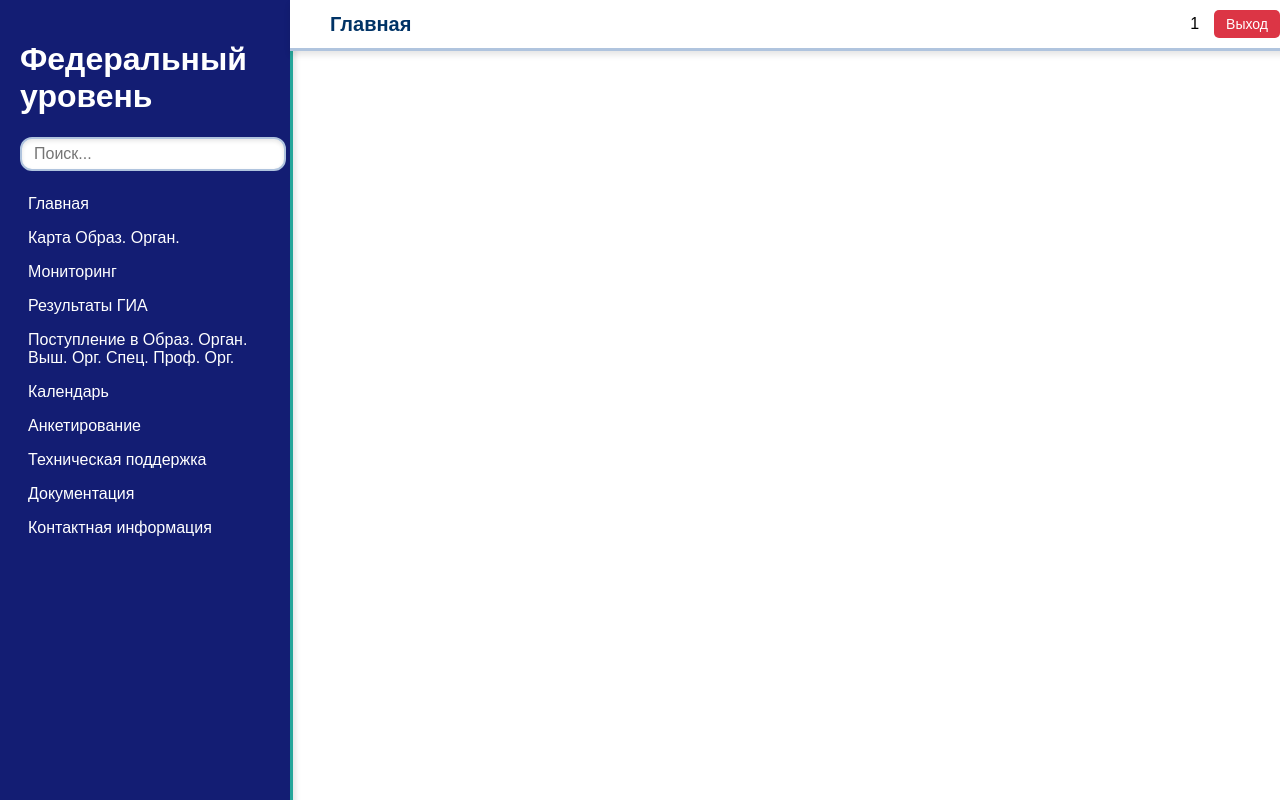
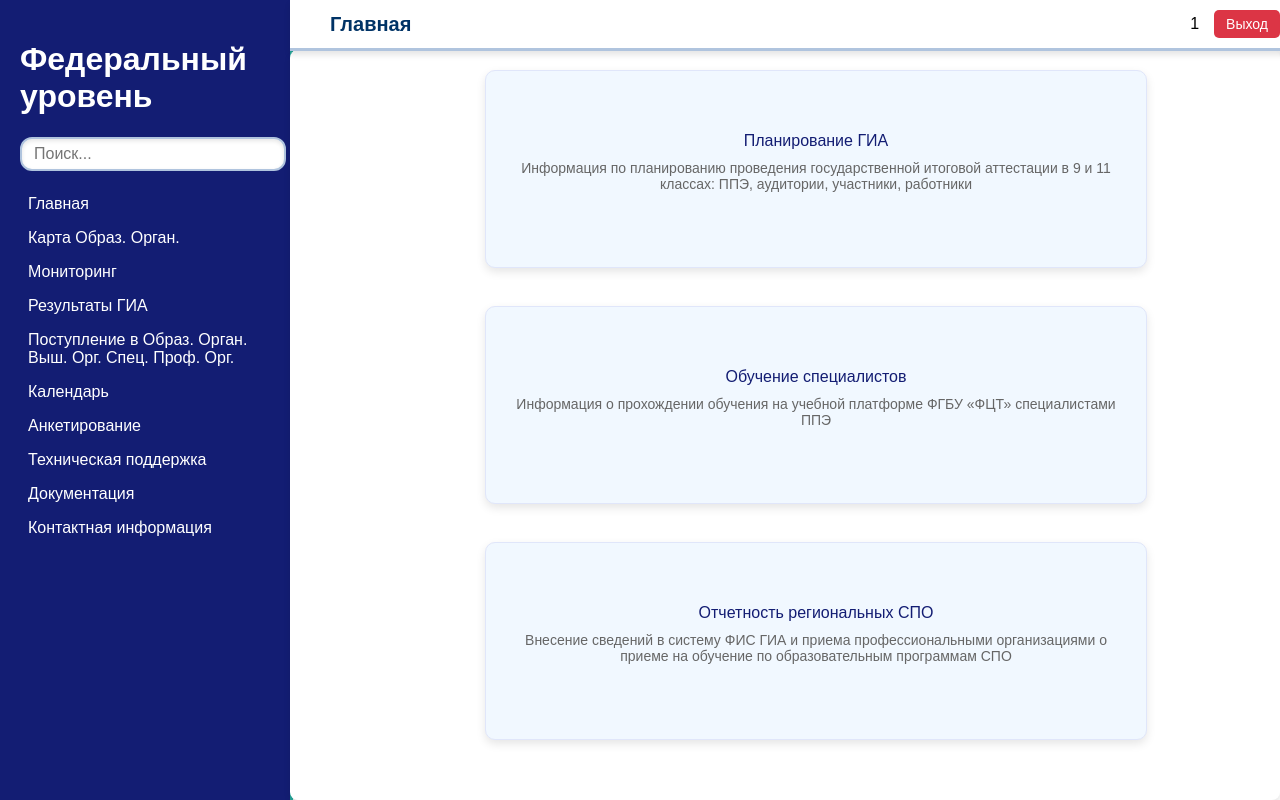
Before and after one commit to lonelygu/FCT_dashboard, a Flask app: page /monitoring in a window 1280 px wide. Run offline with Flask 3, Linux system fonts and the light colour scheme; a user stored in the database is signed in.

Commit message:
v 0.002.5

```diff
--- a/base/main.py
+++ b/base/main.py
@@ -2,6 +2,7 @@
 from flask_login import LoginManager, UserMixin, login_user, login_required, logout_user, current_user
 
 from csv_parser import csv_parser
+
 # Ваши маршруты (как в первом фрагменте)
 routes = {
     '/': 'index.html',
@@ -13,7 +14,10 @@
     '/survey': 'survey.html',
     '/technical_sup': 'technical_sup.html',
     '/documentation': 'documentation.html',
-    '/contact_info': 'contact_info.html'
+    '/contact_info': 'contact_info.html',
+    '/monitoring/gia':'gia.html',
+    '/monitoring/education':'education.html',
+    '/monitoring/spo-reporting':'spo-reporting.html'
 }
 
 app = Flask(__name__)
@@ -83,44 +87,62 @@
     return render_template('index.html')
 
 
-# Логика получения данных (по примеру из первого фрагмента)
-@main.route("/get_data", methods=["POST"])
+@app.route('/get_data', methods=['POST'])
 def get_data():
     data = request.get_json()
-    year = data.get("year", 2023)  # По умолчанию 2023 год
+    year = data.get("year", 2023)
+    form_type = data.get("formType", "/")  # Получаем formType из запроса
 
-    # Маппинг файлов для каждого года
-    file_mapping = {
-        2023: ["data/random_data_1.csv", "data/random_data_2.csv", "data/random_data_3.csv"],
-        2024: ["data/random_data_4.csv", "data/random_data_5.csv", "data/random_data_6.csv"],
-        2025: ["data/random_data_7.csv", "data/random_data_8.csv", "data/random_data_9.csv"]
-    }
+    # Маппинг файлов для каждого года (с учетом formType)
+    if form_type == "/monitoring/gia":
+        # Возвращаем 3 файла для формы ГИА, каждый с уникальными значениями
+        file_mapping = {
+            2025: [
+                {"file": "data/random_data_9.csv", "content_text": "График 1 (2023)", "text_to_passed": "Пройдено: ", "text_to_failed": "Не пройдено: "},
+                {"file": "data/random_data_2.csv", "content_text": "График 2 (2024)", "text_to_passed": "ПроQдено: ", "text_to_failed": "Не пройдено: "},
+                {"file": "data/random_data_1.csv", "content_text": "График 3 (2025)", "text_to_passed": "ПройденYо: ", "text_to_failed": "Не пройдено: "},
+            ]
+        }
+    elif form_type == "/":
+        # Возвращаем другие файлы для других страниц
+        file_mapping = {
+            2023: [
+                {"file": "", "content_text": "Error", "text_to_passed": "we dont have data", "text_to_failed": "on this period"},
+            ]
+        }
+    else:
+        file_mapping ={
+            2025:["ERROR"]
+        }
 
     # Получаем список файлов для выбранного года
-    files_for_year = file_mapping.get(year, ["data/random_data_1.csv"])
+    files_for_year = file_mapping.get(year, [{"file": "", "content_text": "Error", "text_to_passed": "we dont have data, code ", "text_to_failed": "on this period, code "}])
 
     # Создаём словарь для хранения результатов
     response_data = {}
 
     # Обрабатываем каждый файл для выбранного года
-    for i, file_path in enumerate(files_for_year, start=1):
+    for i, file_info in enumerate(files_for_year, start=1):
+        file_path = file_info["file"]
         passed, failed = csv_parser(file_path)
         total = passed + failed
 
         # Безопасное деление (чтобы избежать деления на ноль)
         percentage = round((int(passed) / max(1, int(total))) * 100, 2)
 
-        # Формируем ответ с ключом "data-container_X"
+        # Формируем ответ с уникальными данными для каждого файла
         response_data[f"data-container_{i}"] = {
-            "content_text": f"График {i} ({year})",
+            "content_text": file_info["content_text"],
             "percentage": percentage,
             "passed": int(passed),
             "failed": int(failed),
-            "text_to_passed": f"Пройдено: {int(passed)}",
-            "text_to_failed": f"Не пройдено: {int(failed)}"
+            "text_to_passed": file_info["text_to_passed"]+str(passed),
+            "text_to_failed": file_info["text_to_failed"]+str(failed)
         }
 
     return jsonify(response_data)
+
+
 
 
 # Пример событий
@@ -184,21 +206,21 @@
 
 
 # Динамическая регистрация маршрутов для каждого шаблона
-# Динамическая регистрация маршрутов для каждого шаблона
 for route, template in routes.items():
     def make_route(template=template, route=route):  # добавлен параметр для маршрута
         # Уникальная функция для каждого маршрута
+        @login_required
         def dynamic_route():
             if current_user.is_authenticated:
                 return render_template(template)
             else:
                 return redirect(url_for('main.login'))  # Перенаправление для неавторизованных пользователей
 
-        dynamic_route.__name__ = f"dynamic_route_{route.replace('/', '')}"  # Уникальное имя функции
+        dynamic_route.__name__ = f"dynamic_route_{route.strip('/').replace('/', '_')}"  # Уникальное имя функции
         return dynamic_route
 
     # Создание и регистрация маршрута
-    main.add_url_rule(route, view_func=make_route(template, route))
+    main.add_url_rule(route, view_func=make_route(template, route), endpoint=f"dynamic_route_{route.strip('/').replace('/', '_')}")
 
 
 # Регистрируем блюпринт
--- /dev/null
+++ b/base/static/css/monitoring.css
@@ -0,0 +1,52 @@
+/* Контейнер для кнопок */
+.monitoring-button-container {
+    display: flex;
+    flex-direction: column;
+    gap: 100px;
+    justify-content: center;
+    align-items: center;
+}
+
+/* Стиль для каждой кнопки */
+.monitoring-button-item {
+    width: 80%;
+    max-width: 600px;
+}
+
+/* Стиль кнопки */
+.monitoring-button {
+    display: flex; /* Используем flex для кнопки, чтобы элементы внутри кнопки выравнивались */
+    padding: 30px;
+    background-color: #f1f8ff; /* Слегка синевато-белый цвет кнопки */
+    color: #131D73; /* Тёмно-синий цвет текста */
+    text-decoration: none;
+    border-radius: 10px;
+    transition: background-color 0.3s ease, transform 0.3s ease;
+    text-align: center;
+    box-shadow: 0 4px 10px rgba(0, 0, 0, 0.1);
+    border: 1px solid #e0e6fa; /* Легкая рамка для кнопки */
+    width: 100%; /* Ширина на 100% от родительского контейнера */
+    height: 100%; /* Высота на 100% от родительского контейнера */
+    flex-direction: column; /* Размещение элементов (текста и описания) вертикально */
+    justify-content: center; /* Центрирование по вертикали */
+    align-items: center; /* Центрирование по горизонтали */
+}
+
+/* Эффект наведения на кнопку */
+.monitoring-button:hover {
+    background-color: #e6effd; /* Светло-синий оттенок при ховере */
+    transform: translateY(-5px); /* Легкое поднятие кнопки */
+}
+
+/* Заголовок кнопки */
+.monitoring-button-title {
+    font-size: 20px;
+    font-weight: bold;
+}
+
+/* Описание под кнопкой */
+.monitoring-button p {
+    font-size: 14px;
+    margin-top: 10px;
+    color: #666; /* Мягкий серо-голубой цвет текста */
+}
--- a/base/templates/monitoring.html
+++ b/base/templates/monitoring.html
@@ -2,17 +2,41 @@
 <html lang="ru">
 <head>
     <!--Styles-->
+    <link rel="stylesheet" href="{{ url_for('static', filename='css/content.css') }}">
     <link rel="stylesheet" href="{{ url_for('static', filename='css/style.css') }}">
     <link rel="stylesheet" href="{{ url_for('static', filename='css/sidebar.css') }}">
     <link rel="stylesheet" href="{{ url_for('static', filename='css/header.css') }}">
     <link rel="stylesheet" href="{{ url_for('static', filename='css/sidebar_search.css') }}">
-</head>
-<head>
-    <meta charset="UTF-8">
-    <link rel="stylesheet" href="{{ url_for('static', filename='css/style.css') }}">
+    <link rel="stylesheet" href="{{ url_for('static', filename='css/monitoring.css') }}">
 </head>
 <body>
-{% include 'sidebar.html' %}
-{% include 'header.html' %}
+    <div class="wrapper">
+        {% include 'sidebar.html' %}
+        {% include 'header.html' %}
+        <h1>Мониторинг</h1>
+        <div class="content">
+            <!-- Кнопки -->
+            <div class="monitoring-button-container">
+                <div class="monitoring-button-item">
+                    <a href="{{ url_for('main.dynamic_route_monitoring_gia') }}" class="monitoring-button">
+                        <span class="button-title">Планирование ГИА</span>
+                        <p>Информация по планированию проведения государственной итоговой аттестации в 9 и 11 классах: ППЭ, аудитории, участники, работники</p>
+                    </a>
+                </div>
+                <div class="monitoring-button-item">
+                    <a href="{{ url_for('main.dynamic_route_monitoring_education') }}" class="monitoring-button">
+                        <span class="button-title">Обучение специалистов</span>
+                        <p>Информация о прохождении обучения на учебной платформе ФГБУ «ФЦТ» специалистами ППЭ</p>
+                    </a>
+                </div>
+                <div class="monitoring-button-item">
+                    <a href="{{ url_for('main.dynamic_route_monitoring_spo-reporting') }}" class="monitoring-button">
+                        <span class="button-title">Отчетность региональных СПО</span>
+                        <p>Внесение сведений в систему ФИС ГИА и приема профессиональными организациями о приеме на обучение по образовательным программам СПО</p>
+                    </a>
+                </div>
+            </div>
+        </div>
+    </div>
 </body>
 </html>
```
Also changed, not shown: base/static/css/Buttons_style.css (+32 -0 lines), base/static/js/bar_creator.js (+13 -6 lines), base/templates/education.html (added, +10 -0 lines), base/templates/gia.html (added, +45 -0 lines), base/templates/spo-reporting.html (added, +10 -0 lines).
